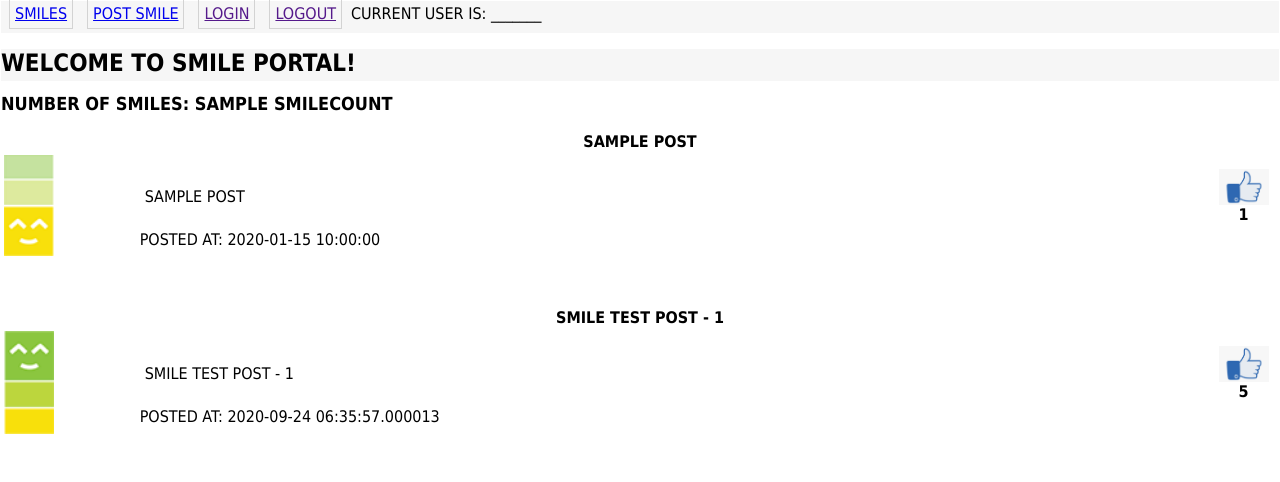
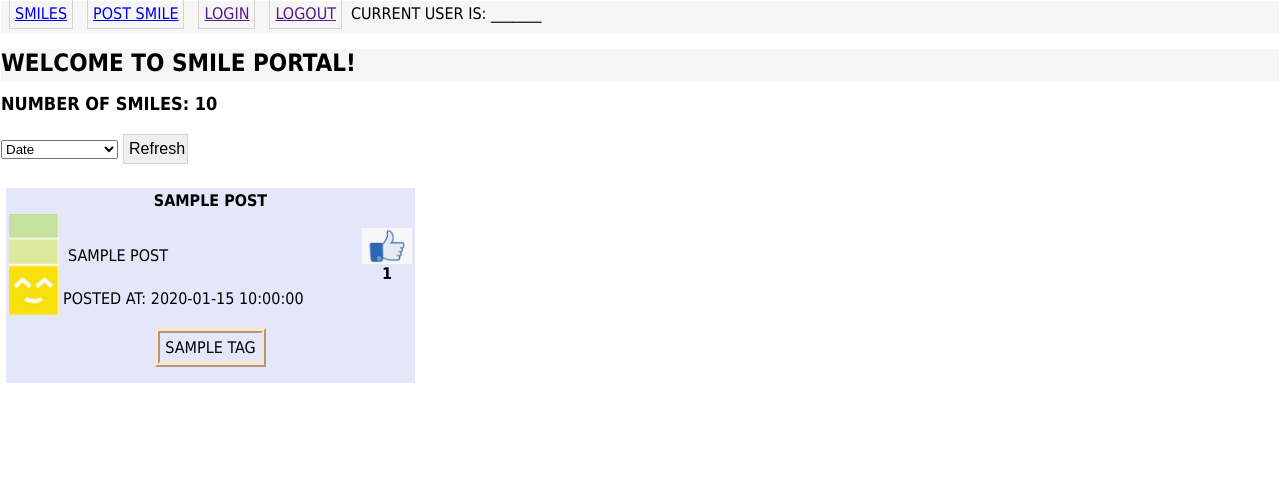
Before and after one commit to LinusGo/Cpts-322-Warmup_Project, a Flask app: template app/templates/index.html in a window 1280 px wide. Shown: the top 482 px of the page. Run offline with Flask 2, Linux system fonts and the light colour scheme; tables that the repository leaves empty hold one stand-in row (values such as "Sample post"); the template is opened without the code that fills it: values that come from a table or form of the project are taken from there, most other values are stand-ins (such as "Sample title", 1, 10 or a date in 2020).

Commit message:
milestone2 Done

```diff
--- a/app/forms.py
+++ b/app/forms.py
@@ -1,9 +1,11 @@
 from flask_wtf import FlaskForm
 from wtforms import StringField, SubmitField, SelectField
+from wtforms.ext.sqlalchemy.fields import QuerySelectMultipleField
 from wtforms.validators import ValidationError, DataRequired, EqualTo, Length, Email
 from wtforms import TextAreaField
 
-from app.models import Post
+from app.models import Tag
+from wtforms.widgets import ListWidget, CheckboxInput
 
 
 class PostForm(FlaskForm):
@@ -12,3 +14,11 @@ class PostForm(FlaskForm):
     happiness_level = SelectField('Happiness Level',
                                   choices=[(3, 'I can\'t stop smiling'), (2, 'Really happy'), (1, 'Happy')])
     submit = SubmitField('Post')
+    tag = QuerySelectMultipleField('Tag', query_factory=lambda: Tag.query.all(), get_label=lambda t: t.name,
+                                   widget=ListWidget(prefix_label=False),
+                                   option_widget=CheckboxInput())
+
+
+class SortForm(FlaskForm):
+    sort = SelectField('Sort by', choices=[(4, 'Date'), (3, 'Title'), (2, '# of likes'), (1, 'Happiness level')])
+    refresh = SubmitField('Refresh')
--- a/app/models.py
+++ b/app/models.py
@@ -1,6 +1,9 @@
 from datetime import datetime
 
 from app import db
+
+postTags = db.Table('postTags', db.Column("post_id", db.Integer, db.ForeignKey("post.id")),
+                    db.Column("tag_id", db.Integer, db.ForeignKey("tag.id")))
 
 
 class Post(db.Model):
@@ -10,3 +13,15 @@ class Post(db.Model):
     timestamp = db.Column(db.DateTime, index=True, default=datetime.utcnow)
     likes = db.Column(db.Integer, default=0)
     happiness_level = db.Column(db.Integer, default=3)
+    tags = db.relationship('Tag', secondary=postTags, primaryjoin=(postTags.c.post_id == id),
+                           backref=db.backref('postTags', lazy='dynamic'), lazy='dynamic')
+
+
+class Tag(db.Model):
+    id = db.Column(db.Integer, primary_key=True)
+    name = db.Column(db.String(20))
+    posts = db.relationship('Post', secondary=postTags, primaryjoin=(postTags.c.post_id == id),
+                            backref=db.backref('postTags', lazy='dynamic'), lazy='dynamic')
+
+    def __repr__(self):
+        return '{}'.format(self.name)
--- a/app/routes.py
+++ b/app/routes.py
@@ -1,36 +1,47 @@
 from __future__ import print_function
 import sys
 from datetime import datetime
+from pprint import pprint
+
 from flask import render_template, flash, redirect, url_for, request
 from flask_sqlalchemy import sqlalchemy
+from sqlalchemy import desc
 
 from app import app, db
 
-from app.forms import PostForm
+from app.forms import PostForm, SortForm
 from app.models import Post
+from app.models import Tag
+from app.models import postTags
 
 
 @app.before_first_request
 def initDB(*args, **kwargs):
     db.create_all()
-    p = Post(title="Smile test post - 1",
-             body="First smile post.Maximum 1500 characters. Don't forget to smile today!",
-             likes=5)
-    db.session.add(p)
-    db.session.commit()
-    print(str(Post.query.limit(1).all()[0]))
-    # if Tag.query.count() == 0:
-    #     tags = ['funny','inspiring', 'true-story', 'heartwarming', 'friendship']
-    #     for t in tags:
-    #         db.session.add(Tag(name=t))
-    #     db.session.commit()
+    # p = Post(title="Smile test post - 1",
+    #          body="First smile post.Maximum 1500 characters. Don't forget to smile today!",
+    #          likes=5)
+    # db.session.add(p)
+    # db.session.commit()
+    # print(str(Post.query.limit(1).all()[0]))
+    if Tag.query.count() == 0:
+        tags = ['funny', 'inspiring', 'true-story', 'heartwarming', 'friendship']
+        for t in tags:
+            db.session.add(Tag(name=t))
+            db.session.commit()
 
 
-@app.route('/', methods=['GET'])
-@app.route('/index', methods=['GET'])
+@app.route('/', methods=['GET', 'POST'])
+@app.route('/index', methods=['GET', 'POST'])
 def index():
+    sortform = SortForm()
+    if request.method == 'POST':
+        selected = dict(sortform.sort.choices).get(int(sortform.sort.data))
+        posts = Post.query.order_by(Post.title.desc())
+        return render_template('index.html', posts=posts.all(), sortform=sortform)
     posts = Post.query.order_by(Post.timestamp.desc())
-    return render_template('index.html', title="Smile Portal", posts=posts.all())
+
+    return render_template('index.html', title="Smile Portal", posts=posts.all(), sortform=sortform)
 
 
 @app.route('/postsmile', methods=['GET', 'POST'])
@@ -42,6 +53,8 @@ def postSmile():
                         body=request.form['body'],
                         happiness_level=int(request.form['happiness_level'])
                         )
+            for t in form.tag.data:
+                post.tags.append(t)
             db.session.add(post)
             db.session.commit()
             flash('Post was successfully added')
@@ -58,4 +71,5 @@ def like(post_id):
     db.session.commit()
     posts = Post.query.order_by(Post.timestamp.desc())
     pc = posts.count()
-    return render_template('index.html', title="Smile Portal", posts=posts.all(),smilecount = pc )
+    # return redirect(url_for('index'))
+    return render_template('index.html', title="Smile Portal", posts=posts.all(), smilecount=pc)
--- a/app/static/css/main.css
+++ b/app/static/css/main.css
@@ -75,3 +75,51 @@ a:hover {
     margin : 5px;
     border: 2px solid lightseagreen;
 }
+
+.postlist{
+    display : flex;
+    flex-wrap : wrap;
+}
+
+@media screen and (min-width: 800px) and (max-width:1200px){
+    .post-box{
+        display: flex;
+        vertical-align: middle;
+        background: lavender;
+        width: 48%;
+        margin: 5px;
+    }
+}
+
+@media screen and (min-width: 1200px){
+    .post-box{
+        display: flex;
+        vertical-align: middle;
+        background: lavender;
+        width: 32%;
+        margin: 5px;
+    }
+}
+
+@media screen and (max-width:800px){
+    .post-box{
+        display: flex;
+        vertical-align: middle;
+        background: lavender;
+        width: 99%;
+        margin: 5px;
+    }
+}
+.tagitem{
+    text-align: center;
+    margin: 5px;
+    padding: 5px;
+    border-style: ridge;
+    border-width:5px;
+    border-color: bisque;
+    background: 1px;
+}
+
+.formselect{
+    background: bisque;
+}
--- a/app/templates/_post.html
+++ b/app/templates/_post.html
@@ -42,6 +42,11 @@
         <td colspan="3" style="text-align:center" valign="bottom">
             <br>
             <!-- (milestone2) TODO: include all the tags associated with the post-->
+            {% for post in post.tags.all() %}
+                <span class="tagitem">
+                {{ post }}
+                </span>
+            {% endfor %}
         </td>
     </tr>
 
--- a/app/templates/create.html
+++ b/app/templates/create.html
@@ -21,7 +21,8 @@
             </div>
             <!-- TODO: include the form item for happiness level.   -->
             {{ form.happiness_level.label }}<br>
-            {{ form.happiness_level }}
+            {{ form.happiness_level }}<br>
+            {{ form.tag }}
             <br>
             {{ form.submit(class="button") }}
         </form>
--- a/app/templates/index.html
+++ b/app/templates/index.html
@@ -3,14 +3,22 @@
 {% block content %}
 
     <h1>Welcome to Smile Portal!</h1>
-    <h2>Number of smiles: {{smilecount}} </h2>
-
+    <h2>Number of smiles: {{likes}} </h2>
+    <form action="" method="POST">
+        <h3>{{ sortform.sort }}{{ sortform.refresh(class="button") }}</h3>
+    </form>
     <!--     TODO: (milestone1) Include the form for creating a new post here.. -->
 
 
     <!--     TODO: (milestone1) Format posts -->
-    {% for post in posts %}
-        {% include '_post.html' %}
-    {% endfor %}
+    <div class="postlist">
+        {% for post in posts %}
+            <div class="post-box">
+                {% include '_post.html' %}
+            </div>
+        {% endfor %}
+    </div>
+
+
 
 {% endblock %}
```
Also changed, not shown: smile.db, 1 other file.
